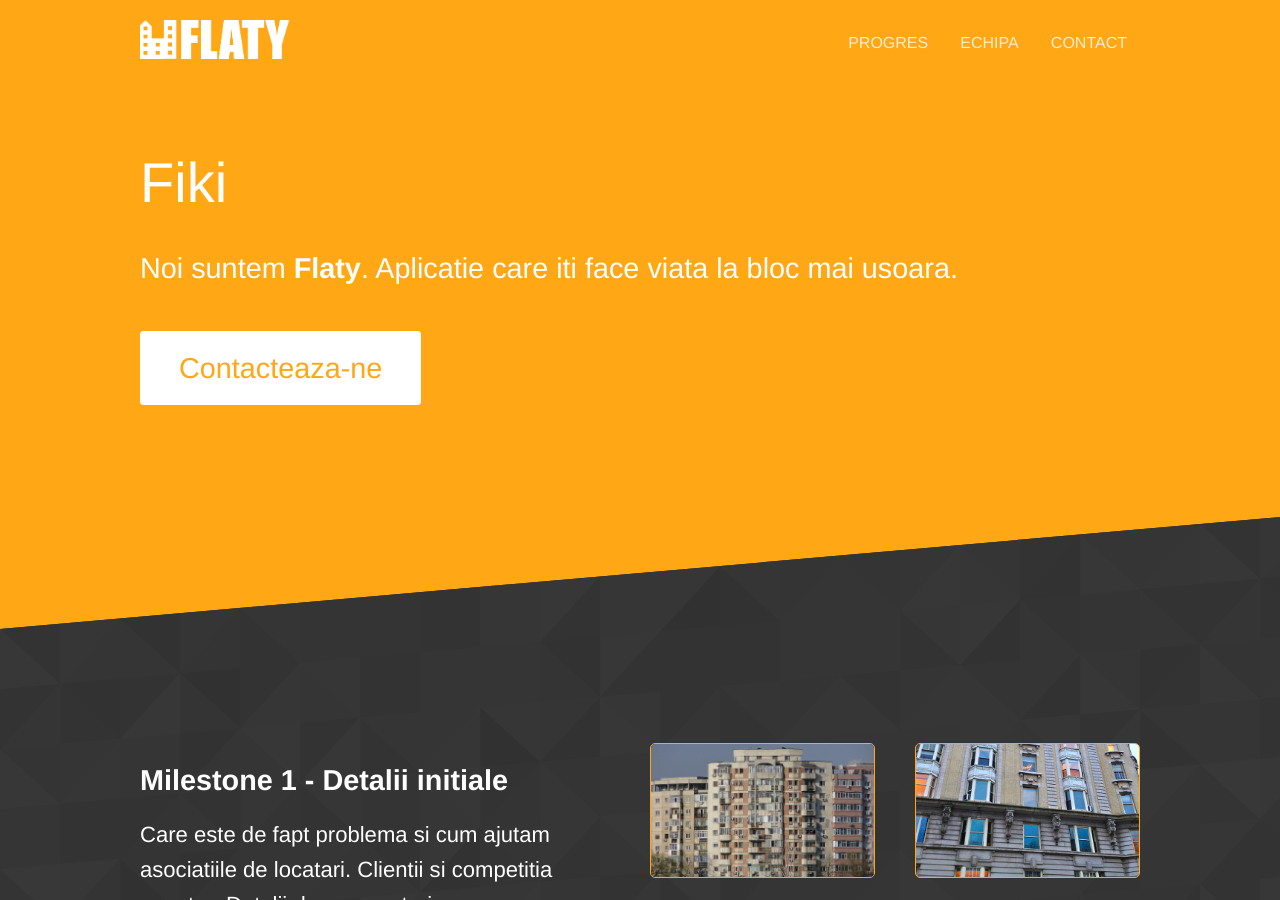
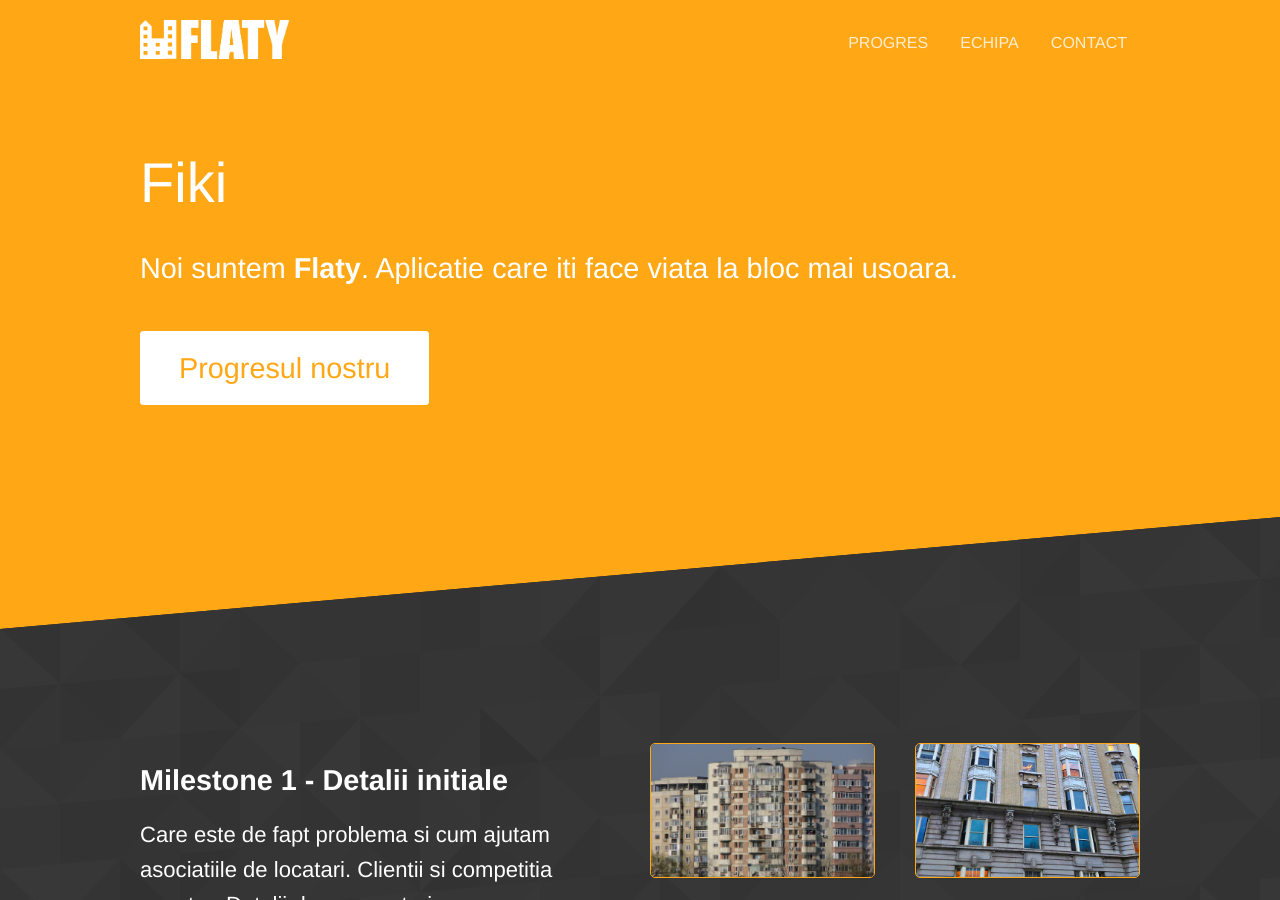
Before and after one commit to rptoma/Flaty, a Jekyll site: the page built from index.html, in a window 1280 px wide and 900 px high. Built offline with Jekyll 4.4.1, drawn with Linux system fonts in a browser that asks for light colours.

Commit message:
Updated 'index.html' via CloudCannon

```diff
--- a/index.html
+++ b/index.html
@@ -6,7 +6,7 @@ title: Flaty
 	<div class="container">
 		<h2 class="editable">Fiki</h2>
 		<p class="subtext editable">Noi suntem <strong>Flaty</strong>. Aplicatie care iti face viata la bloc mai usoara.</p>
-		<p><a class="button alt" href="{{ site.baseurl }}/contact/">Contacteaza-ne</a></p>
+		<p><a class="button alt" href="{{ site.baseurl }}/blog/">Progresul nostru</a></p>
 	</div>
 </section>
 
```
